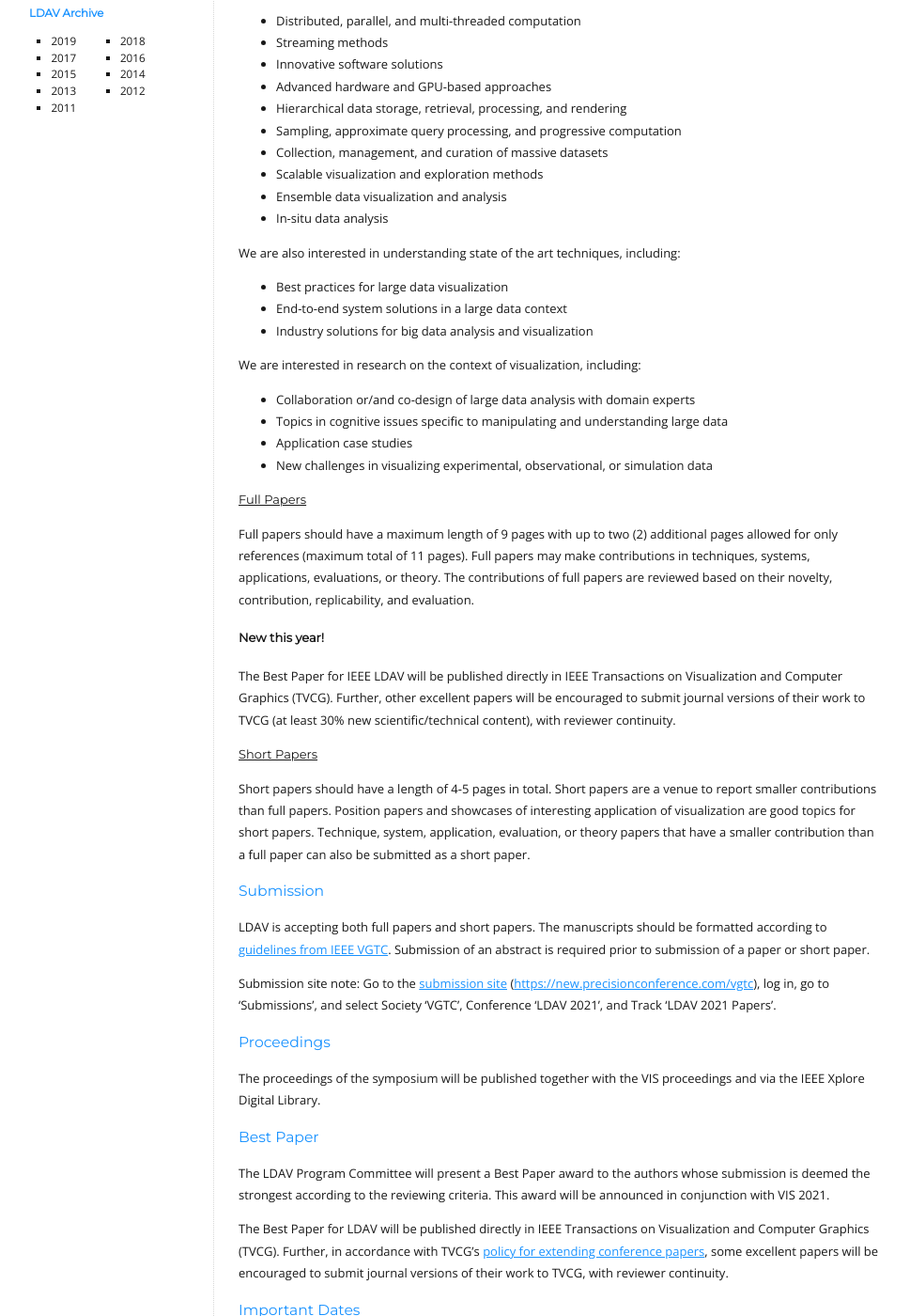
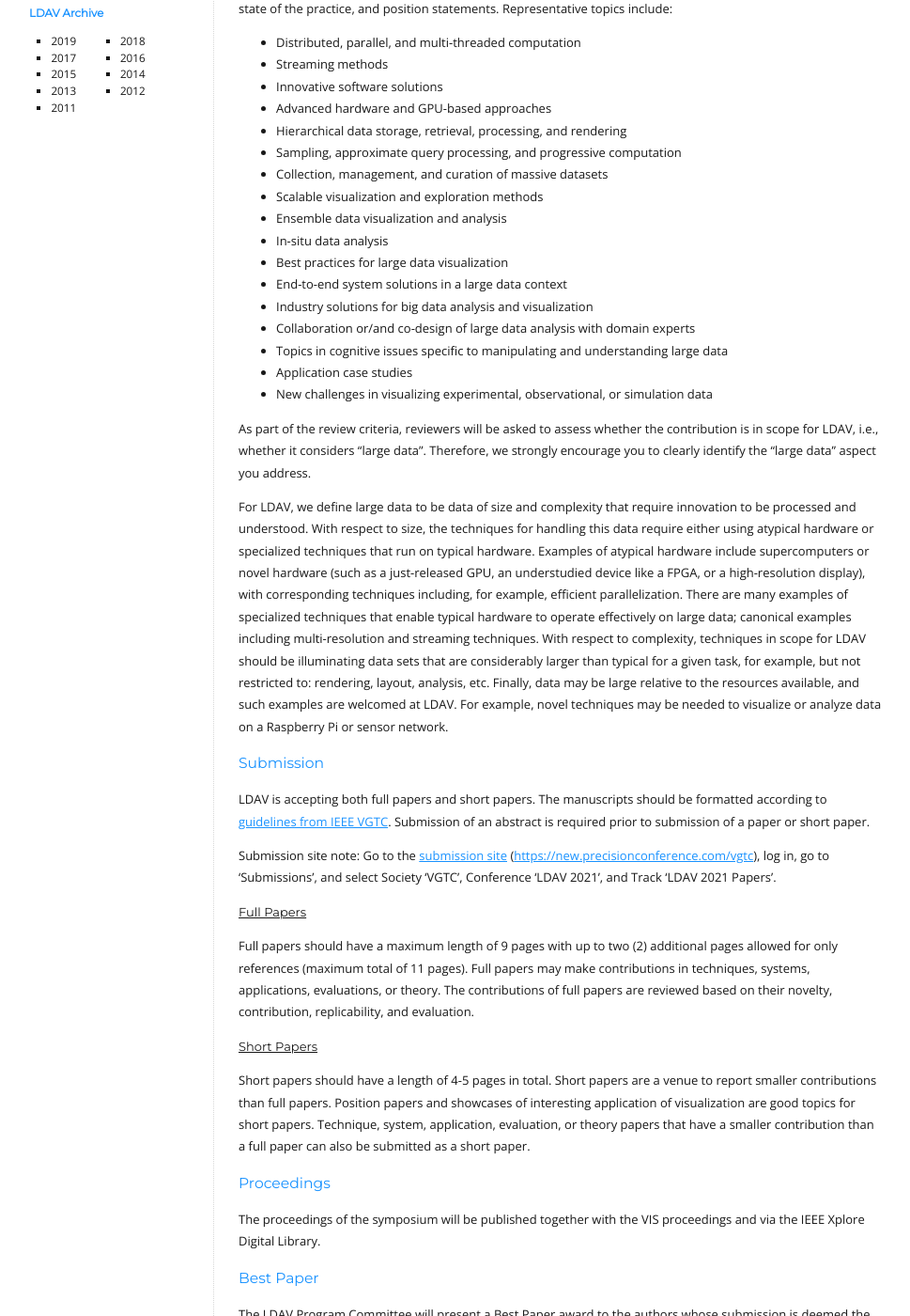
Before and after one commit to LDAV-Symposium/2023, a Jekyll site: the page built from _pages/call-for-papers.md, in a window 1280 px wide and 1400 px high, scrolled down 730 px. Shown: the whole window at 94% size, without its empty margins (155-1124 px from the left). Built offline with Jekyll 4.4.1, drawn with Linux system fonts in a browser that asks for light colours; some of the changed text lies outside the part shown.

Commit message:
updated cfp

```diff
--- a/_pages/call-for-papers.md
+++ b/_pages/call-for-papers.md
@@ -37,7 +37,7 @@ manipulation, and visualization of large-scale data. We are particularly
 interested in innovative approaches that combine information
 visualization, visual analytics, and scientific visualization.
 
-We are interested in methods for data at scale, including:
+LDAV welcomes papers on techniques and algorithms, systems, application and design studies, empirical studies, state of the practice, and position statements.   Representative topics include:
 * Distributed, parallel, and multi-threaded computation
 * Streaming methods
 * Innovative software solutions
@@ -48,41 +48,18 @@ We are interested in methods for data at scale, including:
 * Scalable visualization and exploration methods
 * Ensemble data visualization and analysis
 * In-situ data analysis
-
-We are also interested in understanding state of the art techniques,
-including:
 * Best practices for large data visualization
 * End-to-end system solutions in a large data context
 * Industry solutions for big data analysis and visualization
+* Collaboration or/and co-design of large data analysis with domain experts
+* Topics in cognitive issues specific to manipulating and understanding large data
+* Application case studies
+* New challenges in visualizing experimental, observational, or simulation data
 
-We are interested in research on the context of visualization,
-including:
-* Collaboration or/and co-design of large data analysis with domain
-  experts
-* Topics in cognitive issues specific to manipulating and understanding
-  large data
-* Application case studies
-* New challenges in visualizing experimental, observational, or
-  simulation data
+As part of the review criteria, reviewers will be asked to assess whether the contribution is in scope for LDAV, i.e., whether it considers "large data". Therefore, we strongly encourage you to clearly identify the "large data" aspect you address.
 
-### Full Papers
-Full papers should have a maximum length of 9 pages with up to two (2)
-additional pages allowed for only references (maximum total of 11
-pages). Full papers may make contributions in techniques, systems,
-applications, evaluations, or theory. The contributions of full papers
-are reviewed based on their novelty, contribution, replicability, and
-evaluation.
+For LDAV, we define large data to be data of size and complexity that require innovation to be processed and understood.  With respect to size, the techniques for handling this data require either using atypical hardware or specialized techniques that run on typical hardware.  Examples of atypical hardware include supercomputers or novel hardware (such as a just-released GPU, an understudied device like a FPGA, or a high-resolution display), with corresponding techniques including, for example, efficient parallelization.  There are many examples of specialized techniques that enable typical hardware to operate effectively on large data; canonical examples including multi-resolution and streaming techniques.  With respect to complexity, techniques in scope for LDAV should be illuminating data sets that are considerably larger than typical for a given task, for example, but not restricted to: rendering, layout, analysis, etc.  Finally, data may be large relative to the resources available, and such examples are welcomed at LDAV.  For example, novel techniques may be needed to visualize or analyze data on a Raspberry Pi or sensor network.
 
-#### New this year!
-The Best Paper for IEEE LDAV will be published directly in IEEE Transactions on Visualization and Computer Graphics (TVCG).  Further, other excellent papers will be encouraged to submit journal versions of their work to TVCG (at least 30% new scientific/technical content), with reviewer continuity.
-
-### Short Papers
-Short papers should have a length of 4-5 pages in total. Short papers
-are a venue to report smaller contributions than full papers. Position
-papers and showcases of interesting application of visualization are
-good topics for short papers. Technique, system, application,
-evaluation, or theory papers that have a smaller contribution than a
-full paper can also be submitted as a short paper.
 
 ## Submission
 
@@ -95,6 +72,23 @@ Submission site note: Go to the
 [submission site](https://new.precisionconference.com/vgtc)
 (<https://new.precisionconference.com/vgtc>), log in, go to 'Submissions',
 and select Society 'VGTC', Conference 'LDAV 2021', and Track 'LDAV 2021 Papers'.
+
+### Full Papers
+Full papers should have a maximum length of 9 pages with up to two (2)
+additional pages allowed for only references (maximum total of 11
+pages). Full papers may make contributions in techniques, systems,
+applications, evaluations, or theory. The contributions of full papers
+are reviewed based on their novelty, contribution, replicability, and
+evaluation.
+
+### Short Papers
+Short papers should have a length of 4-5 pages in total. Short papers
+are a venue to report smaller contributions than full papers. Position
+papers and showcases of interesting application of visualization are
+good topics for short papers. Technique, system, application,
+evaluation, or theory papers that have a smaller contribution than a
+full paper can also be submitted as a short paper.
+
 
 ## Proceedings
 
```
Also changed, not shown: other parts of _pages/call-for-papers.md (+3 -3 lines), _includes/dates.md (+3 -3 lines).
